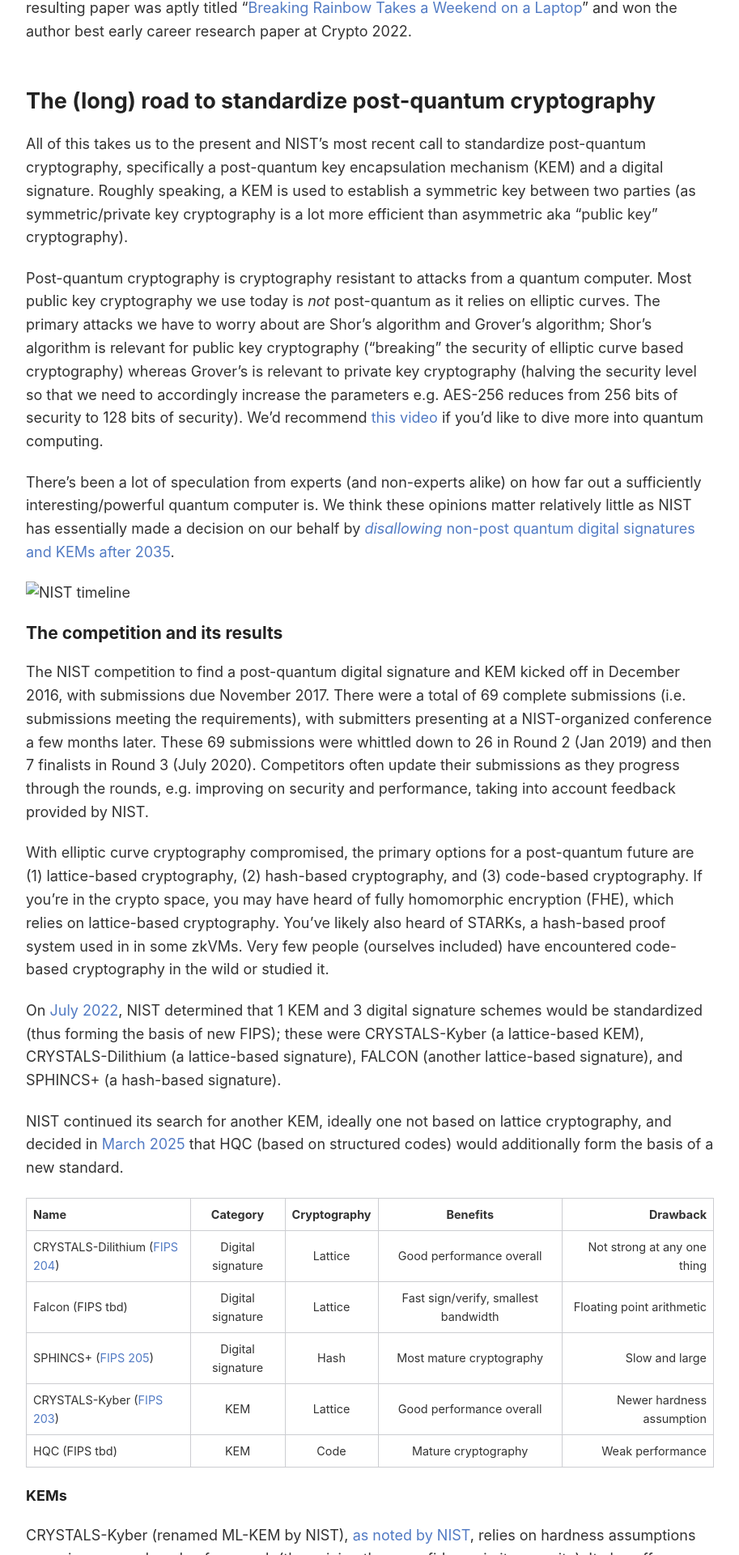
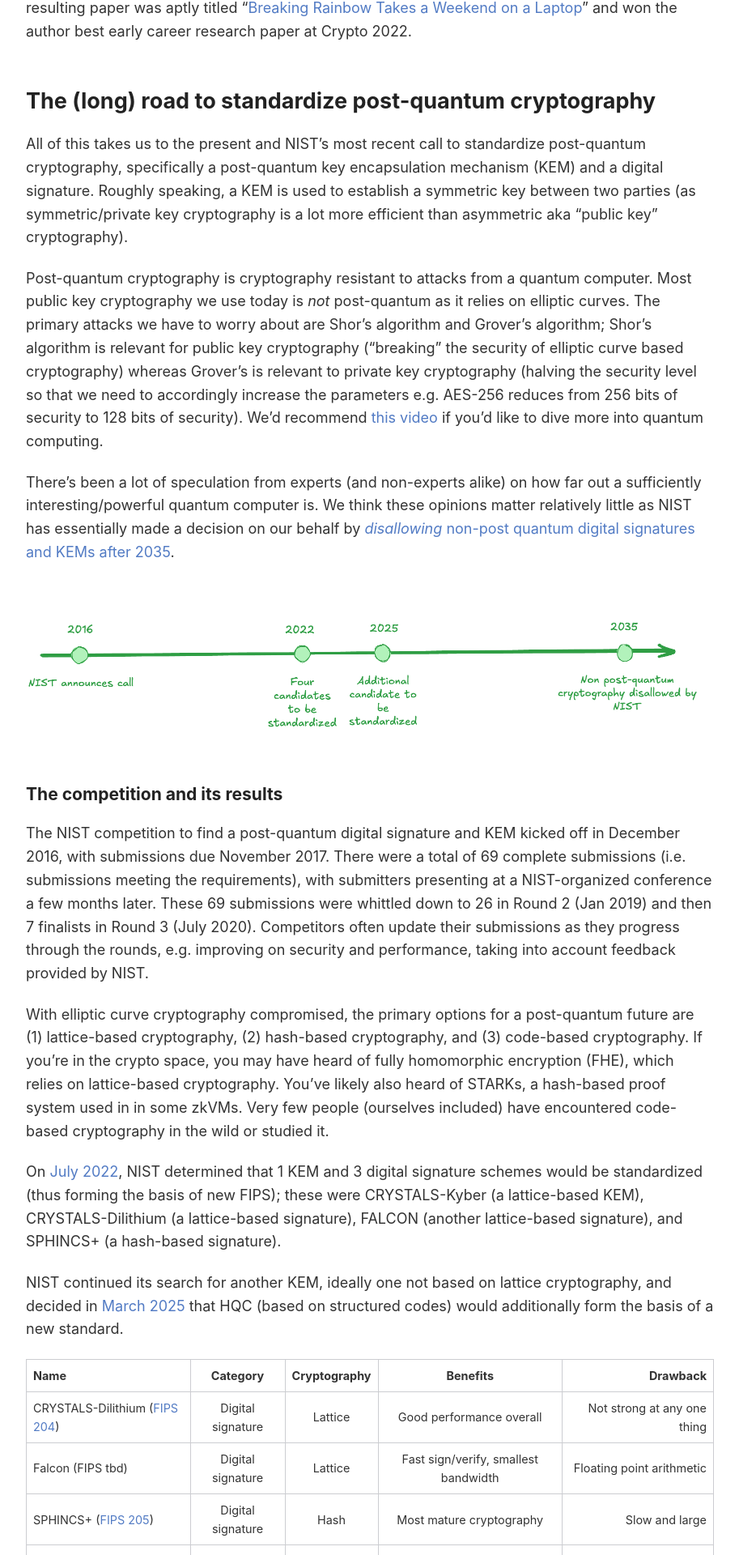
Before and after one commit to ravital/ravital.github.io, a Jekyll site: the page built from _posts/2026-09-01-pqc.md, in a window 1280 px wide. Shown: the part 4480-6400 px from the top of the page at 81% size, without its empty margins (183-1096 px from the left). Built offline with Jekyll 4.4.1, drawn with Linux system fonts in a browser that asks for light colours.

Commit message:
Update 2026-09-01-pqc.md

```diff
--- a/_posts/2026-09-01-pqc.md
+++ b/_posts/2026-09-01-pqc.md
@@ -77,7 +77,7 @@
 
 There's been a lot of speculation from experts (and non-experts alike) on how far out a sufficiently interesting/powerful quantum computer is. We think these opinions matter relatively little as NIST has essentially made a decision on our behalf by [*disallowing* non-post quantum digital signatures and KEMs after 2035](https://csrc.nist.gov/csrc/media/Presentations/2025/nist-pqc-the-road-ahead/images-media/rwcpqc-march2025-moody.pdf).
 
-![NIST timeline](timeline1.png)
+![NIST timeline](https://github.com/ravital/ravital.github.io/blob/master/timeline1.png)
 
 ### The competition and its results
 The NIST competition to find a post-quantum digital signature and KEM kicked off in December 2016, with submissions due November 2017. There were a total of 69 complete submissions (i.e. submissions meeting the requirements), with submitters presenting at a NIST-organized conference a few months later. These 69 submissions were whittled down to 26 in Round 2 (Jan 2019) and then 7 finalists in Round 3 (July 2020). Competitors often update their submissions as they progress through the rounds, e.g. improving on security and performance, taking into account feedback provided by NIST.
```
